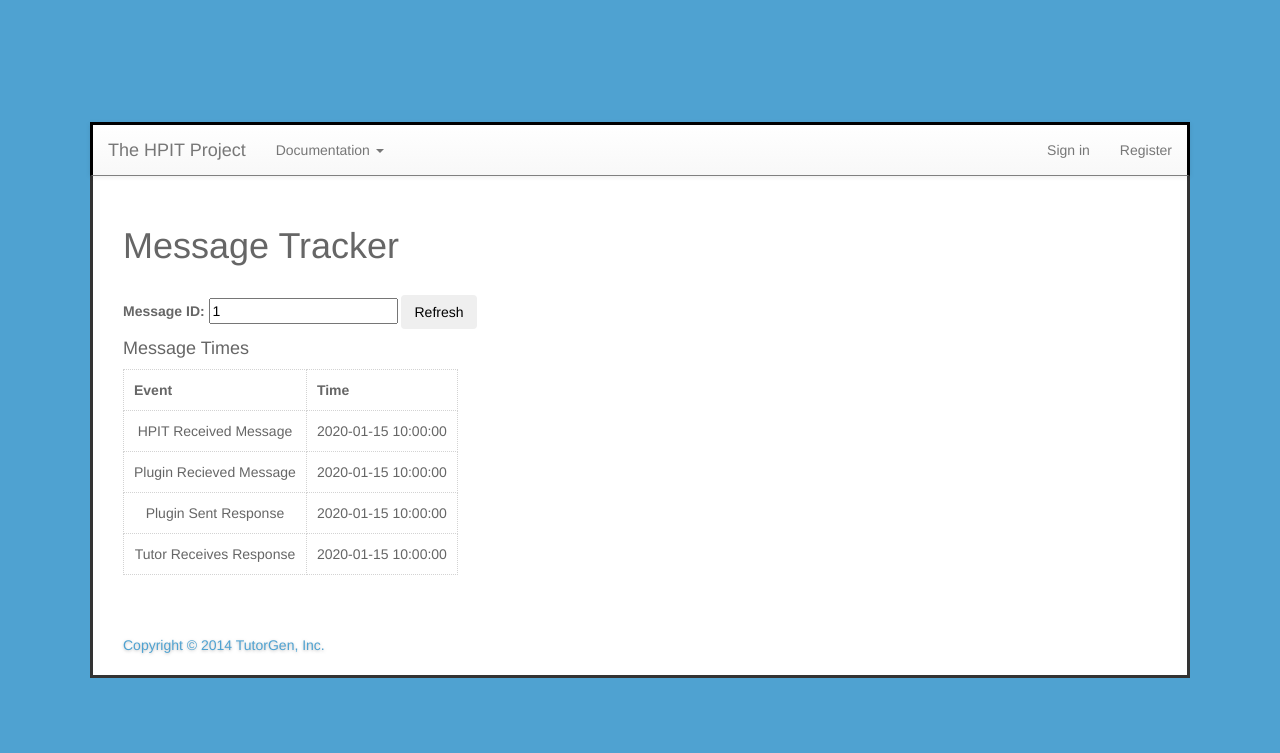
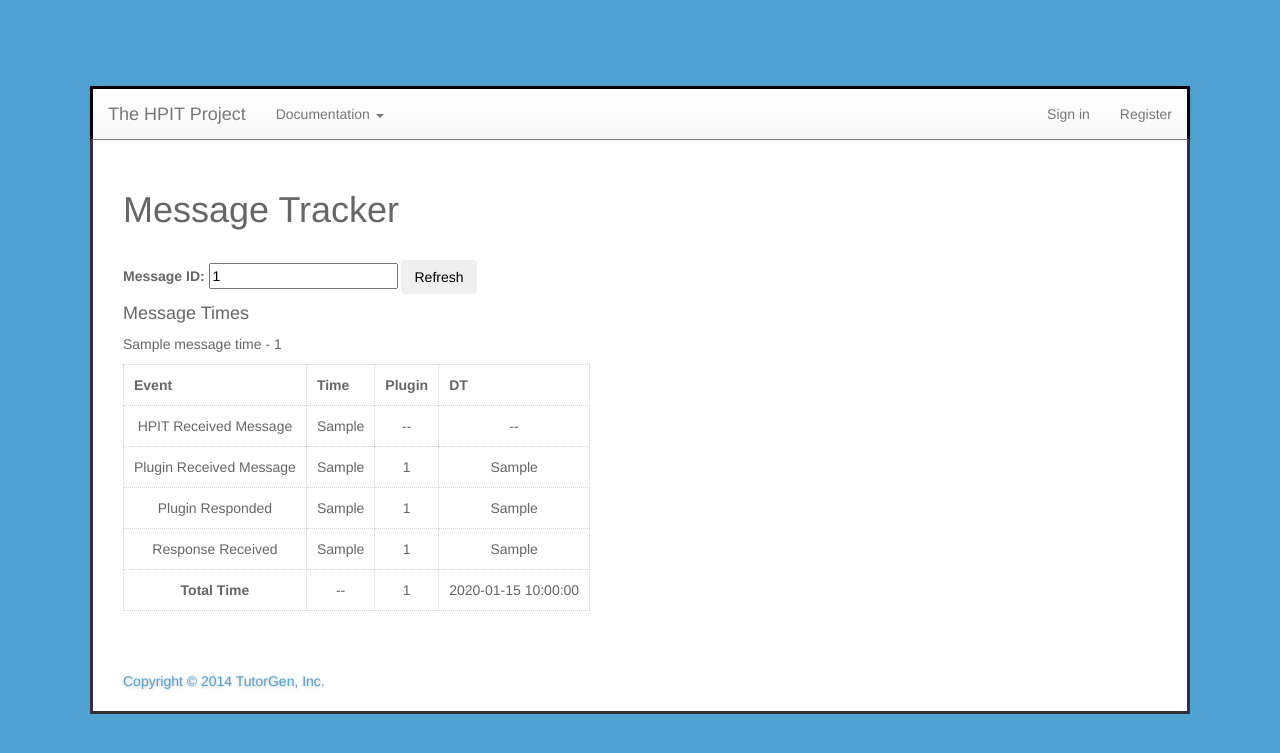
Before and after one commit to tutorgen/hpit_services, a Python web app: template hpit/server/templates/message_tracker_detail.html in a window 1280 px wide. Shown: the top 753 px of the page. Run offline with Jinja, Linux system fonts and the light colour scheme; the template is opened without the code that fills it: most values are stand-ins (such as "Sample title", 1, 10 or a date in 2020).

Commit message:
message tracker and transaction manager alterations

```diff
--- a/hpit/plugins/transaction_management.py
+++ b/hpit/plugins/transaction_management.py
@@ -54,6 +54,7 @@ class TransactionManagementPlugin(Plugin):
                 message["student_id"] = student_id
                 message["session_id"] = session_id
                 message["skill_ids"] = skill_ids
+                message["_seed_message_id"] = message["message_id"]
 
                 self.send("tutorgen.kt_transaction",message,collect_remaining_callback)
                 self.send("tutorgen.hf_transaction",message,collect_remaining_callback)
@@ -116,6 +117,7 @@ class TransactionManagementPlugin(Plugin):
             student_id = None
             session_id = None
             skill_ids = None
+            message["_seed_message_id"] = message["message_id"]
 
             self.send("tutorgen.skill_transaction",message, skill_callback)
             self.send("tutorgen.student_transaction",message, student_callback)
--- a/hpit/server/templates/message_tracker_detail.html
+++ b/hpit/server/templates/message_tracker_detail.html
@@ -17,29 +17,53 @@
 {% else %}
 
     <h4>Message Times</h4>
+
+    {% for m in message_times %}
+        <p>{{m.message_name}} - {{m.message_id}}</p>
         <table>
         <tr>
             <th>Event</th>
             <th>Time</th>
+            <th>Plugin</th>
+            <th>DT</th>
         </tr>
         <tr>
             <td>HPIT Received Message</td>
-            <td>{{time_hpit_received}}</td>
+            <td>{{m.hpit_received}}</td>
+            <td>--</td>
+            <td>--</td>
+        </tr>
+        {% for pc in m.plugin_communications %}
+            <tr>
+                <td>Plugin Received Message</td>
+                <td>{{pc.plugin_received}}</td>
+                <td>{{pc.plugin_id}}</td>
+                <td>{{pc.plugin_received_dt}}</td>
             </tr>
             <tr>
-            <td>Plugin Recieved Message</td>
-            <td>{{time_plugin_received}}</td>
+                <td>Plugin Responded</td>
+                <td>{{pc.plugin_responded}}</td>
+                <td>{{pc.plugin_id}}</td>
+                <td>{{pc.plugin_responded_dt}}</td>
             </tr>
             <tr>
-            <td>Plugin Sent Response</td>
-            <td>{{time_plugin_responded}}</td>
+                <td>Response Received</td>
+                <td>{{pc.response_received}}</td>
+                <td>{{pc.plugin_id}}</td>
+                <td>{{pc.response_received_dt}}</td>
             </tr>
             <tr>
-            <td>Tutor Receives Response</td>
-            <td>{{time_responses_sent}}</td>
+                <td><b>Total Time</b></td>
+                <td>--</td>
+                <td>{{pc.plugin_id}}</td>
+                <td>{{pc.total_time}}</td>
+
             </tr>
+        {% endfor %}
+    </table>
 
-    </table>
+    {% endfor %}
+
 
 {% endif %}
 
--- a/hpit/server/templates/student_monitor_detail.html
+++ b/hpit/server/templates/student_monitor_detail.html
@@ -21,6 +21,7 @@
         <tr>
             <th>Attribute Name</th>
             <th>Attribute Value</th>
+        </tr>
         {% for attr in student_attributes %}
             <tr>
                 <td>{{attr}}</td>
--- a/hpit/tutors/replay2.py
+++ b/hpit/tutors/replay2.py
@@ -387,7 +387,7 @@ class ReplayTutor2(Tutor):
             'outcome': self.outcome.get(),
             }
         print(transaction)
-        self.send_transaction(transaction, self.transaction_response_callback)
+        print(self.send_transaction(transaction, self.transaction_response_callback))
 
     def main_callback(self):
         return True
```
Also changed, not shown: hpit/server/views/dashboard.py (+72 -17 lines). Lines whose indentation alone changed are shown as unchanged.
